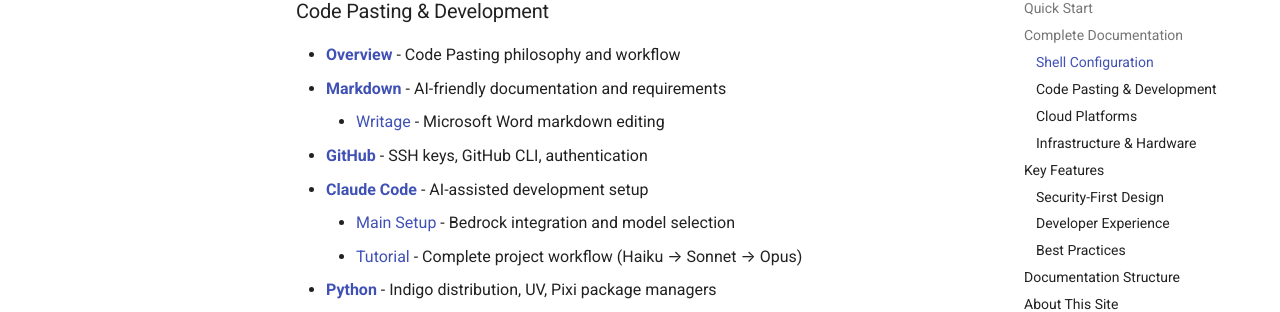
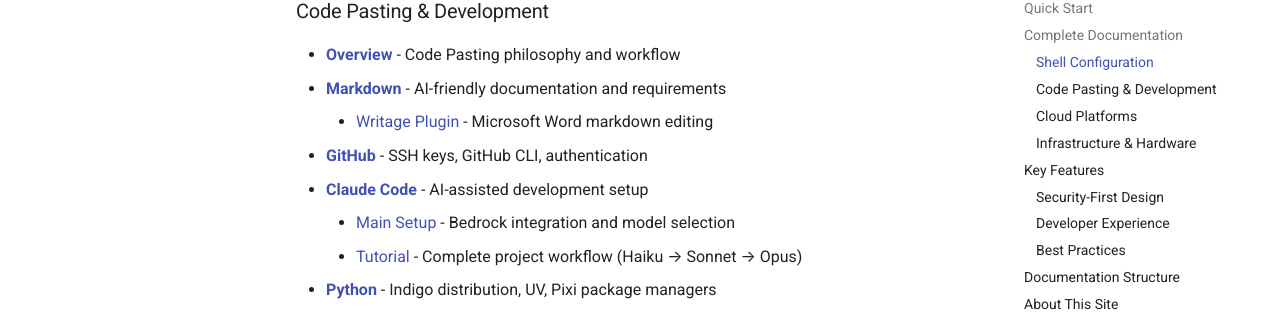
Before and after one commit to dirkpetersen/docs, an MkDocs documentation site: the page built from docs/index.md, in a window 1280 px wide and 900 px high, scrolled down 681 px. Shown: the part 148-460 px from the top of the window. Built offline with MkDocs 1.6.1 and Material for MkDocs 9.7.7, drawn with Linux system fonts in a browser that asks for light colours; comment, search, counter and statistics services are not loaded.

Commit message:
Fix Writage anchor link on home page
Changed anchor from #writage-microsoft-word-plugin to #writage-plugin
to match the actual heading generated by MkDocs from '### Writage Plugin'.

Also updated link text to 'Writage Plugin' for consistency.

🤖 Generated with [Claude Code](https://claude.com/claude-code)

Co-Authored-By: Claude <noreply@anthropic.com>

```diff
--- a/docs/index.md
+++ b/docs/index.md
@@ -23,7 +23,7 @@ New to this setup? Start here:
 
 - **[Overview](code-pasting/index.md)** - Code Pasting philosophy and workflow
 - **[Markdown](code-pasting/markdown/index.md)** - AI-friendly documentation and requirements
-    - [Writage](code-pasting/markdown/index.md#writage-microsoft-word-plugin) - Microsoft Word markdown editing
+    - [Writage Plugin](code-pasting/markdown/index.md#writage-plugin) - Microsoft Word markdown editing
 - **[GitHub](code-pasting/github/index.md)** - SSH keys, GitHub CLI, authentication
 - **[Claude Code](code-pasting/claude-code/index.md)** - AI-assisted development setup
     - [Main Setup](code-pasting/claude-code/index.md) - Bedrock integration and model selection
```
